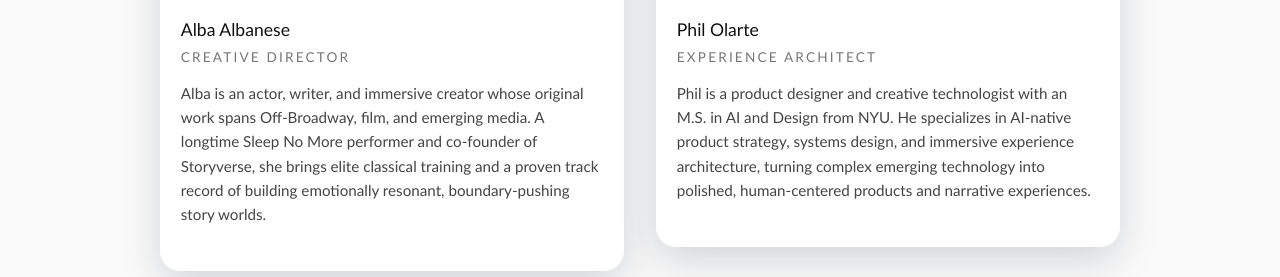
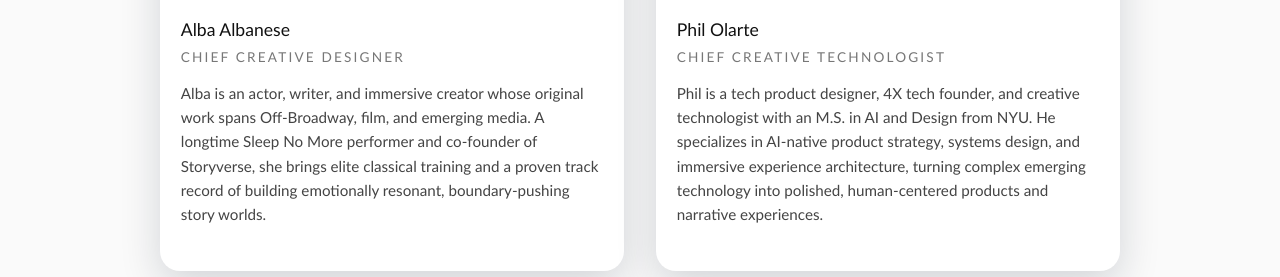
Before and after one commit to founderphil/storyverse_web, a Next.js app: page / in a window 1280 px wide. Shown: the part 7323-7600 px from the top of the page. Built offline with nearby package versions, Linux system fonts and the light colour scheme.

Commit message:
title changes

```diff
--- a/components/Team.tsx
+++ b/components/Team.tsx
@@ -39,15 +39,15 @@ function useScrollProgress<T extends HTMLElement>() {
 const teamMembers = [
   {
     name: "Alba Albanese",
-    title: "Creative Director",
+    title: "Chief Creative Designer",
     image: "/images/alba.jpg",
     bio: "Alba is an actor, writer, and immersive creator whose original work spans Off-Broadway, film, and emerging media. A longtime Sleep No More performer and co-founder of Storyverse, she brings elite classical training and a proven track record of building emotionally resonant, boundary-pushing story worlds.",
   },
   {
     name: "Phil Olarte",
-    title: "Experience Architect",
+    title: "Chief Creative Technologist",
     image: "/images/phil.jpg",
-    bio: "Phil is a product designer and creative technologist with an M.S. in AI and Design from NYU. He specializes in AI-native product strategy, systems design, and immersive experience architecture, turning complex emerging technology into polished, human-centered products and narrative experiences.",
+    bio: "Phil is a tech product designer, 4X tech founder, and creative technologist with an M.S. in AI and Design from NYU. He specializes in AI-native product strategy, systems design, and immersive experience architecture, turning complex emerging technology into polished, human-centered products and narrative experiences.",
   },
 ];
 
```
